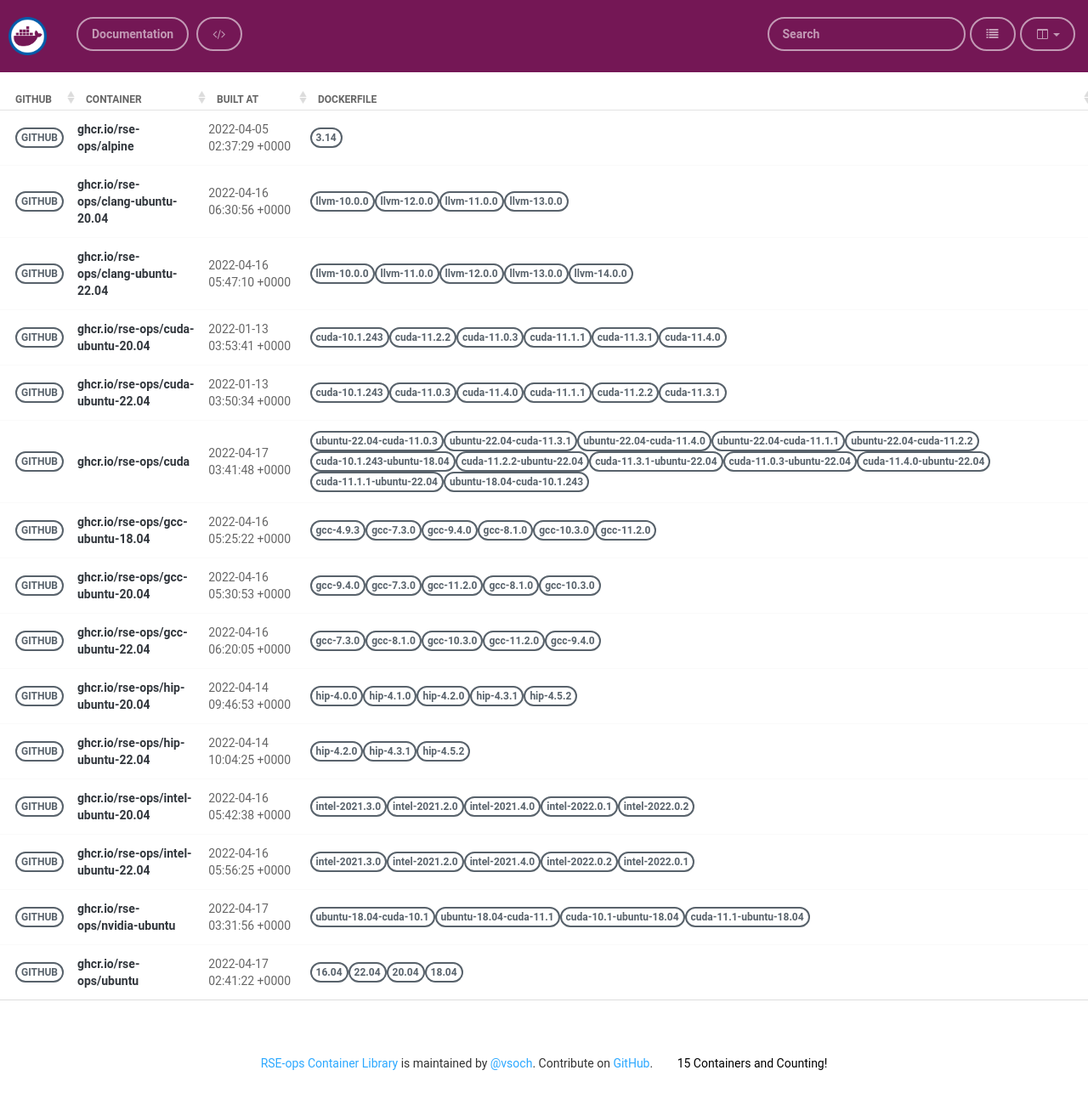
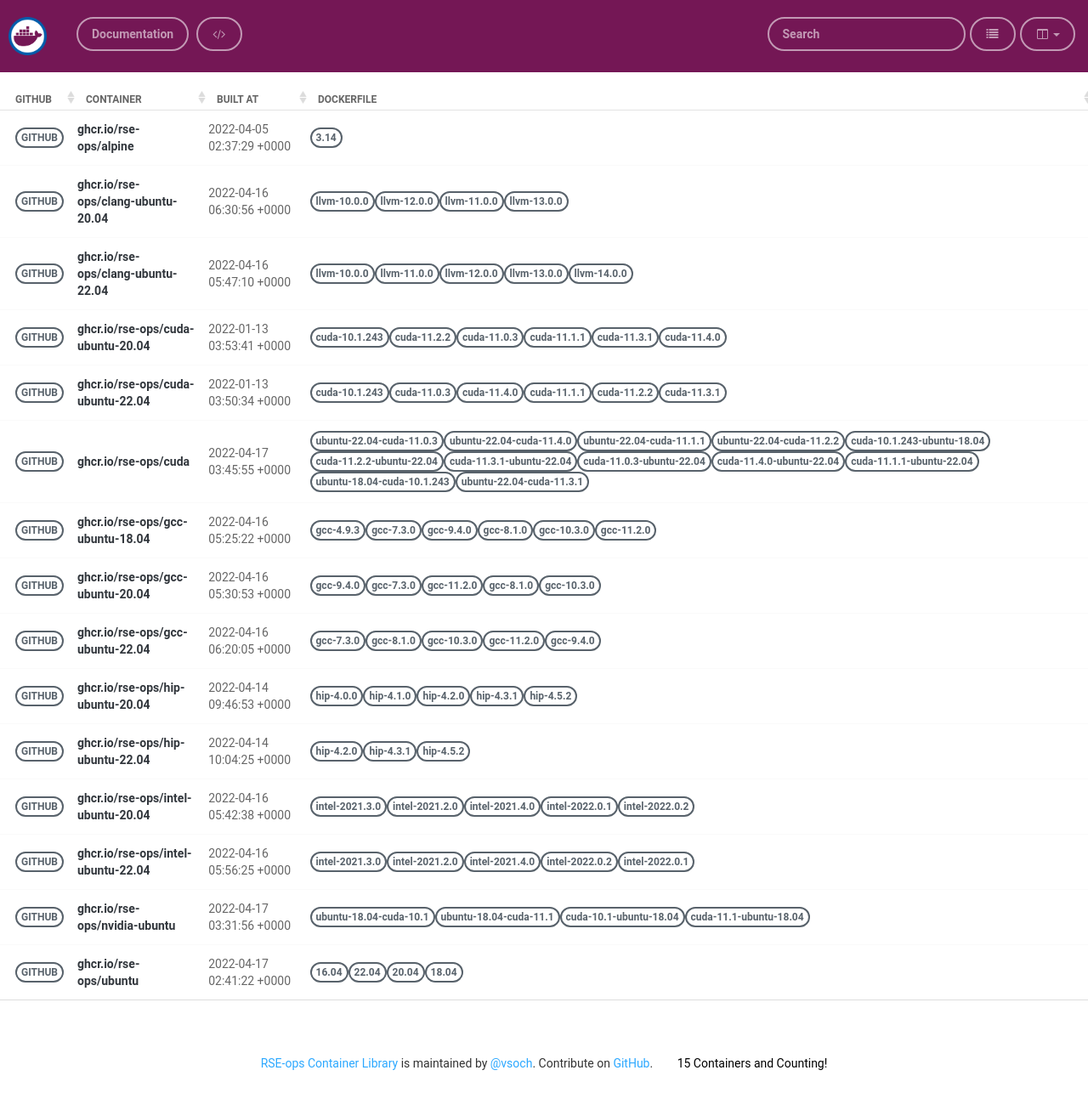
Before and after one commit to rse-ops/docker-images, a Jekyll site: the page built from pages/index.md, in a window 1280 px wide. Shown: the whole page at 85% size. Built offline with Jekyll 4.4.1, drawn with Linux system fonts in a browser that asks for light colours; nearby versions of some CDN libraries.

Commit message:
Automated push to update library 2022-04-17

```diff
--- a/_library/ghcr.io-rse-ops-cuda.md
+++ b/_library/ghcr.io-rse-ops-cuda.md
@@ -1,7 +1,7 @@
 ---
 layout: container
 name: ghcr.io/rse-ops/cuda
-updated_at: 2022-04-17 03:41:48.066758
+updated_at: 2022-04-17 03:45:55.740018
 
 
 container_url: https://github.com/orgs/rse-ops/packages/container/package/cuda
```
Also changed, not shown: other parts of _library/ghcr.io-rse-ops-cuda.md (+3 -3 lines).
